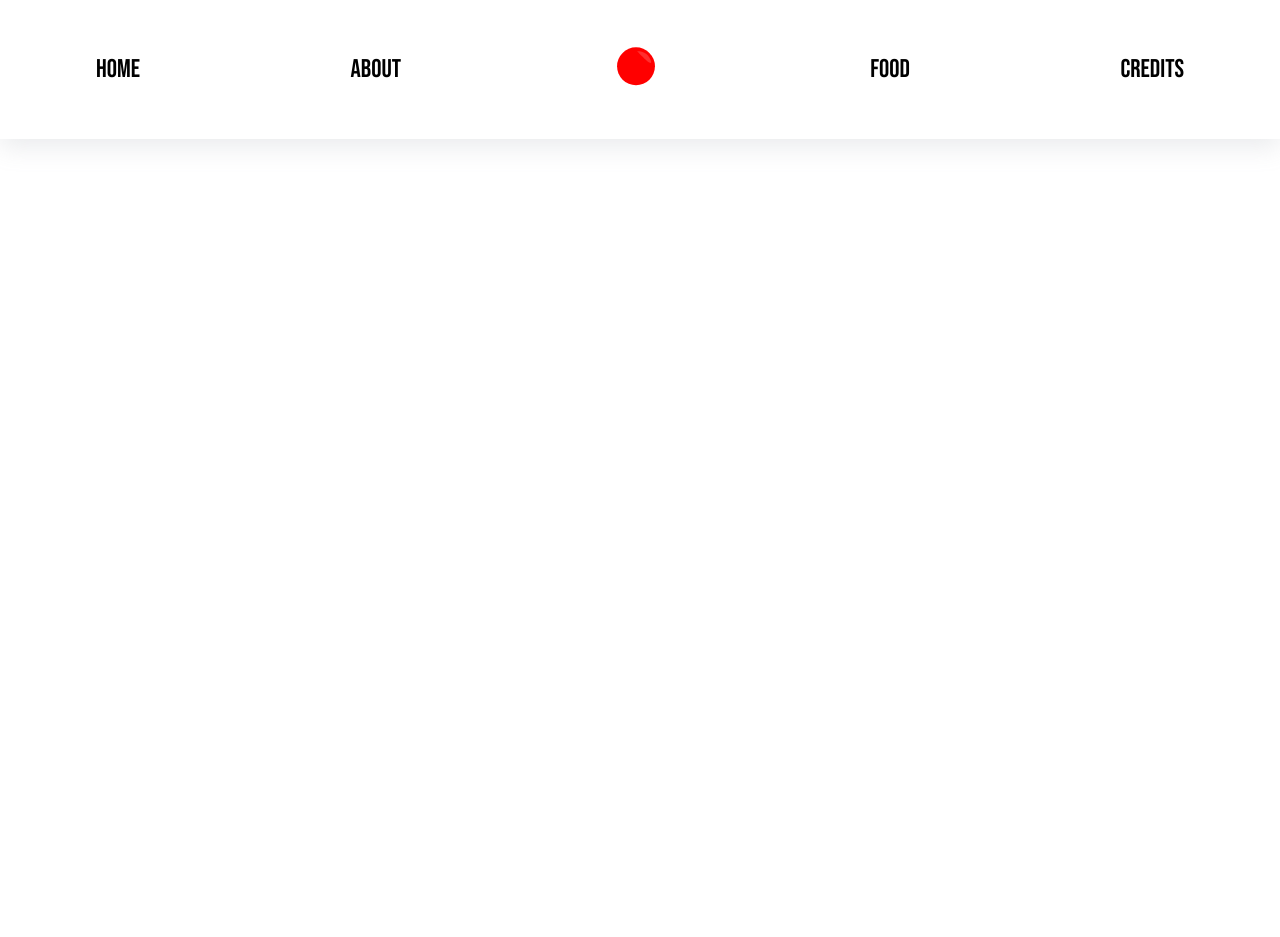
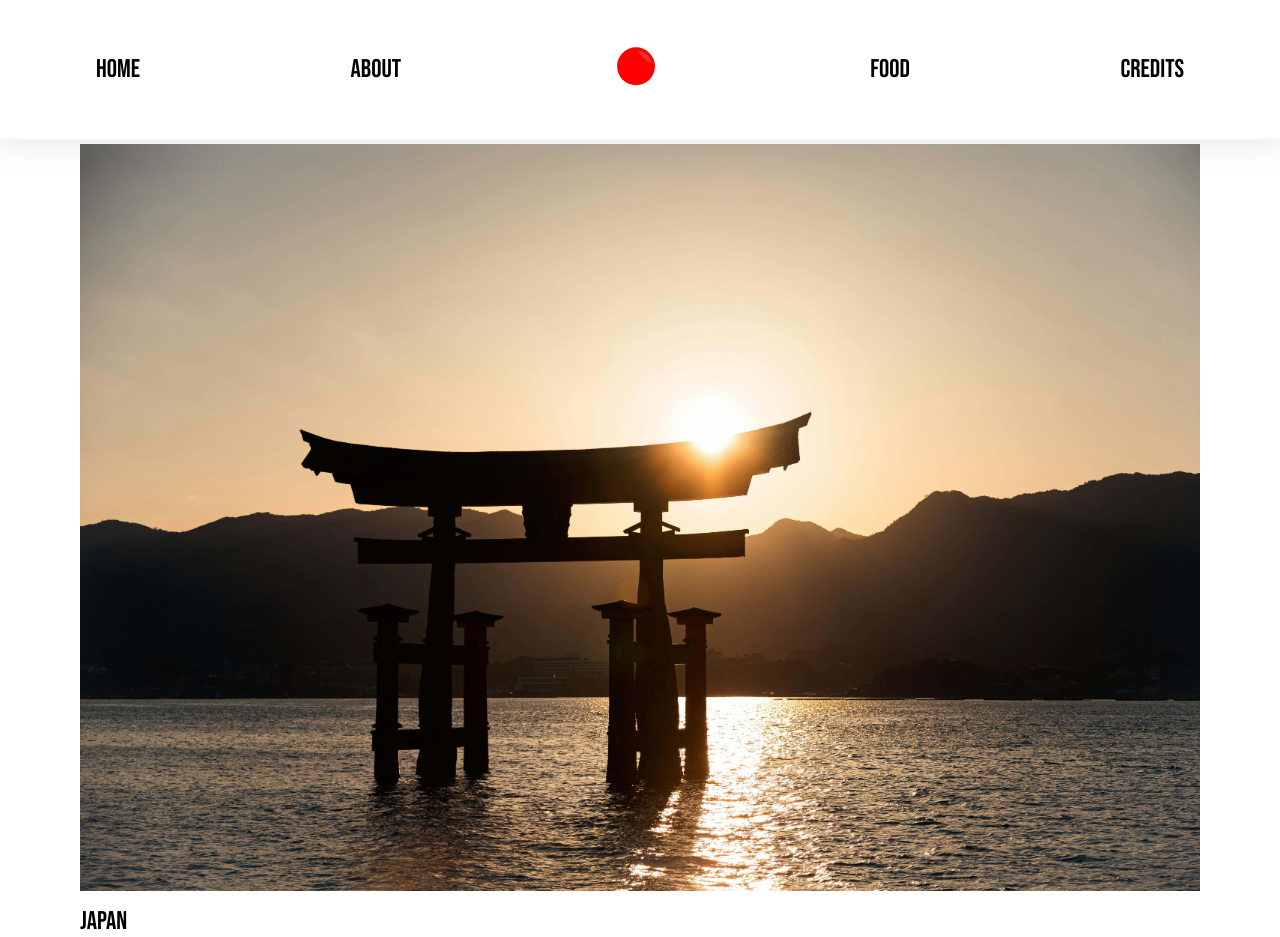
Before and after one commit to marcs12/country-website, a plain HTML site: page index.html in a window 1280 px wide. Before the commit the page ends 800 px from the top, so only its background shows below. Drawn offline with Linux system fonts and the light colour scheme.

Commit message:
added first picture and text

```diff
--- a/index.html
+++ b/index.html
@@ -3,7 +3,7 @@
   <head>
     <meta charset="UTF-8" />
     <meta name="viewport" content="width=device-width, initial-scale=1.0" />
-    <title>Marc's Country Website</title>
+    <title>The Country of Japan</title>
     <link rel="preconnect" href="https://fonts.googleapis.com" />
     <link rel="preconnect" href="https://fonts.gstatic.com" crossorigin />
     <link
@@ -48,6 +48,23 @@
         </ul>
       </nav>
     </header>
-    <main></main>
+    <main>
+      <section>
+        <article class="header-top">
+          <figure>
+            <img
+              src="/assets/images/pexels-jeremy-dupuis-2384540-4026905.jpg"
+              alt="Japanese Gate"
+              class="img-main"
+            />
+            <h1>Japan</h1>
+          </figure>
+        </article>
+        <article></article>
+        <article></article>
+      </section>
+      <section></section>
+      <section></section>
+    </main>
   </body>
 </html>
--- a/styles/style.css
+++ b/styles/style.css
@@ -128,7 +128,7 @@ nav {
   top: 0;
   left: 0;
   width: 100%;
-  background: #ffffffa2;
+  background: #ffffff;
   box-shadow: rgba(149, 157, 165, 0.2) 0px 8px 24px;
   margin: 0;
   display: none;
@@ -142,5 +142,28 @@ nav img {
 /* Main
 --------------------------------------------- */
 
+.header-top {
+  display: flex;
+  justify-content: center;
+  align-items: center;
+  text-align: center;
+}
+
+.header-top h1 {
+  font-size: 1.6rem;
+  font-weight: 400;
+  color: black;
+  text-align: center;
+  margin-top: 1rem;
+  font-family: "Bebas Neue", sans-serif;
+  position: absolute;
+}
+
+.img-main {
+  padding-top: 8rem;
+  display: block;
+  max-width: 70rem;
+}
+
 /* Footer
 --------------------------------------------- */
```
Also changed, not shown: 3 other files.
